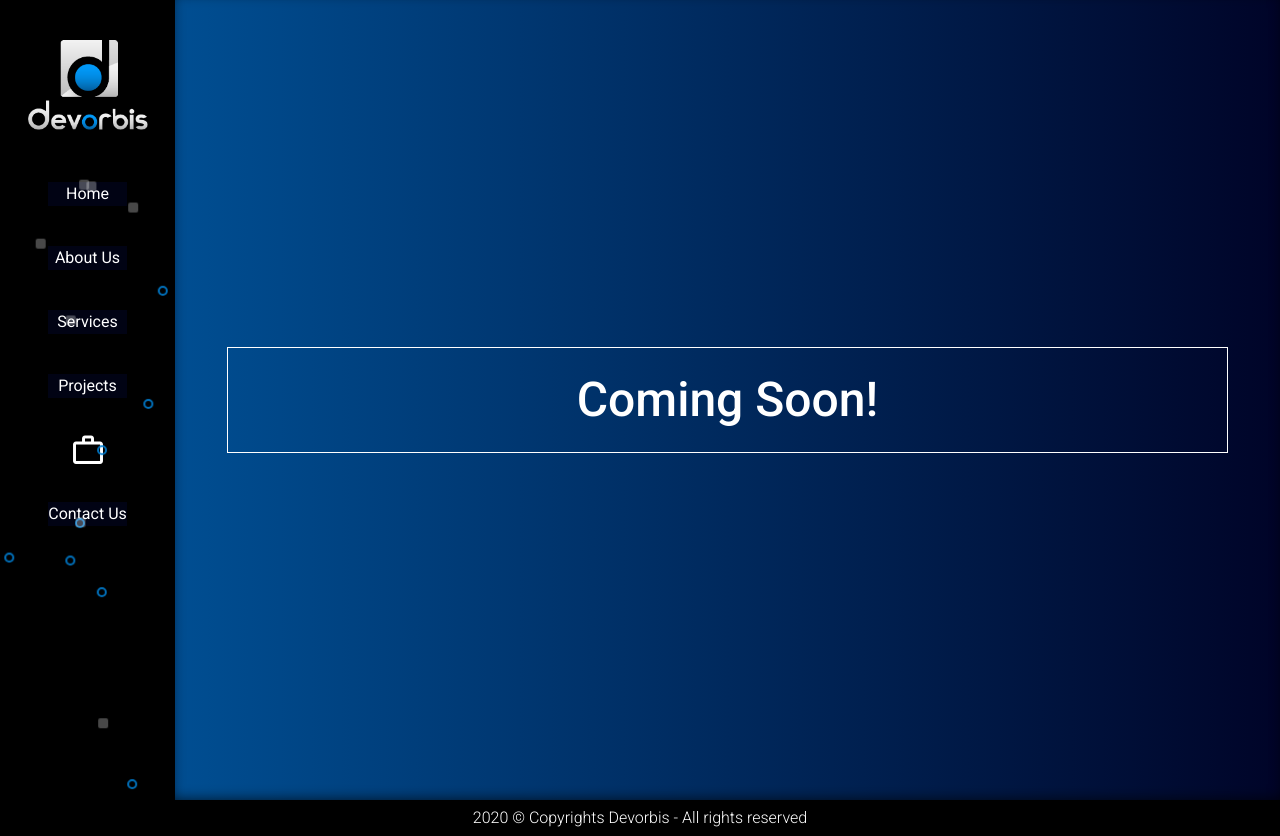
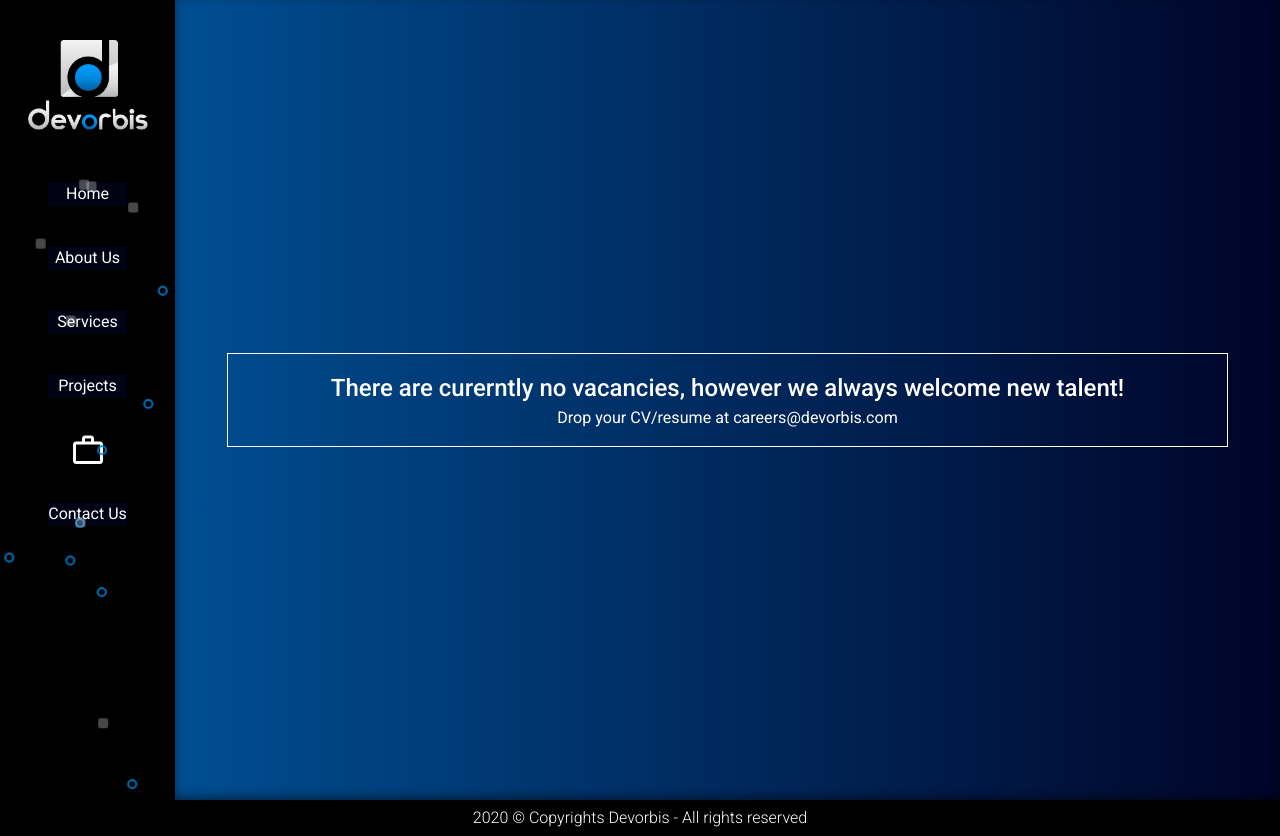
Before and after one commit to cyber-developer/devorbis, a Vue app: page /careers in a window 1280 px wide. Built offline with nearby package versions, Linux system fonts and the light colour scheme; what vue-toasted would draw is missing.

Commit message:
careers page updated

```diff
--- a/src/views/Careers.vue
+++ b/src/views/Careers.vue
@@ -8,7 +8,10 @@
         data-aos-duration="500"
         style="border: 1px solid white; flex-grow: 1; transition: all 0.25s;"
       >
-        <h1 class="size-48 text-center">Coming Soon!</h1>
+        <h2 class="text-center">
+          There are curerntly no vacancies, however we always welcome new talent!<br/>
+          <h6 class="font-weight-regular">Drop your CV/resume at careers@devorbis.com</h6>
+        </h2>
       </div>
     </v-container>
   </div>
```
